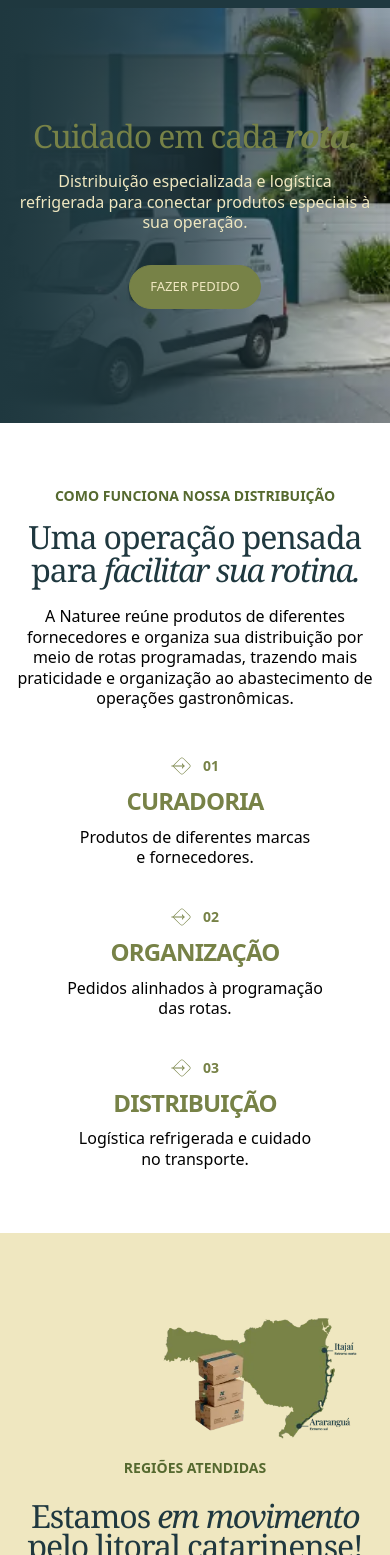
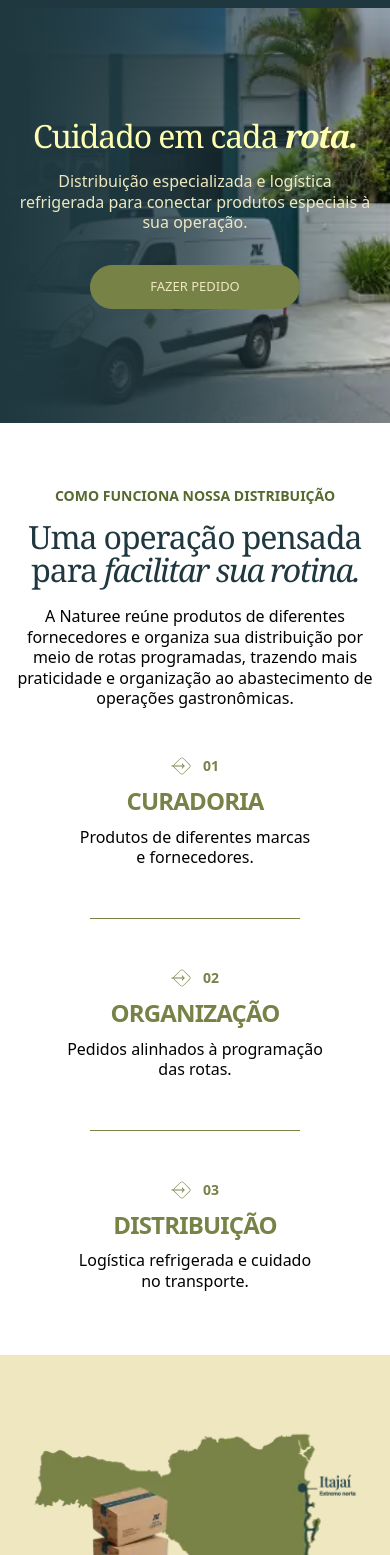
Before and after one commit to joao-pedrogomes/naturee, a React (Vite) app: page /logistica in a window 390 px wide. Shown: the part 73-1628 px from the top of the page. Built offline with nearby package versions, Linux system fonts and the light colour scheme.

Commit message:
style(logistics): phone adjustments - hero title and CTA, step dividers, whole map, card order, section spacing, banner overlap

```diff
--- a/src/pages/Logistics.tsx
+++ b/src/pages/Logistics.tsx
@@ -1,3 +1,4 @@
+import { Fragment } from 'react'
 import Icon from '@/components/icons/Icon'
 import Container from '@/components/sections/Container'
 import CtaBanner from '@/components/sections/CtaBanner'
@@ -30,10 +31,10 @@ function Logistics() {
         <Picture image={page.hero.image} priority className="absolute inset-0 -z-10 h-full w-full object-cover object-right" />
         <div className="absolute inset-0 -z-10 bg-linear-to-r from-teal via-teal/70 to-transparent md:to-50% lg:hidden" aria-hidden="true" />
         <Container className="py-16 lg:py-0 lg:pt-[calc(184*var(--u))]">
-          <Heading as="h1" text={page.hero.title} className="text-display text-olive lg:leading-[0.935] [&_strong]:font-semibold [&_strong]:italic" />
+          <Heading as="h1" text={page.hero.title} className="text-display text-olive max-sm:brightness-[2.5] lg:leading-[0.935] [&_strong]:font-semibold [&_strong]:italic" />
           <RichText text={page.hero.text} className="mt-5 text-body text-sand lg:mt-[calc(23*var(--u))] lg:leading-[1.17]" />
           <div className="mt-8 lg:mt-[calc(60*var(--u))]">
-            <CtaLink cta={page.hero.cta} variant="olive" size="sm" className="lg:w-[calc(255*var(--u))]" />
+            <CtaLink cta={page.hero.cta} variant="olive" size="sm" className="max-sm:w-[210px] lg:w-[calc(255*var(--u))]" />
           </div>
         </Container>
       </section>
@@ -45,8 +46,14 @@ function Logistics() {
           <RichText text={page.how.text} className={`mx-auto mt-5 max-w-[66ch] ${PARAGRAPH} lg:mt-[calc(36*var(--u))] lg:max-w-none`} />
           <ol className="mt-12 grid gap-10 text-left md:grid-cols-3 md:gap-0 lg:mt-[calc(66*var(--u))] lg:grid-cols-3">
             {page.how.steps.map((step, index) => (
+              <Fragment key={step.title}>
+                {/* Phones only: a 210px olive divider between the steps; equal 10px above and below it, on top of the list gap. */}
+                {index > 0 ? (
+                  <li aria-hidden="true" className="hidden max-sm:block">
+                    <hr className="mx-auto my-[10px] h-px w-[210px] border-0 bg-olive" />
+                  </li>
+                ) : null}
                 <li
-                key={step.title}
                   className={cn(
                     'grid content-start md:px-[4%] md:first:pl-0 md:last:pr-0 lg:h-[calc(233*var(--u))] lg:px-0',
                     index > 0 && 'md:border-l-2 md:border-olive',
@@ -64,15 +71,16 @@ function Logistics() {
                     <RichText text={step.text} className="mt-3 text-body text-black lg:mt-[calc(36*var(--u))] lg:leading-[1.3]" />
                   </div>
                 </li>
+              </Fragment>
             ))}
           </ol>
         </Container>
       </section>
 
-      <section className="relative bg-sand py-16 lg:h-[calc(867*var(--u))] lg:py-0">
+      <section className="relative bg-sand py-16 max-sm:pt-[44px] lg:h-[calc(867*var(--u))] lg:py-0">
         <Picture
           image={page.regions.image}
-          className="mx-auto w-full max-w-md object-contain lg:absolute lg:inset-x-0 lg:top-[calc(17*var(--u))] lg:mx-0 lg:h-[calc(795*var(--u))] lg:max-w-none lg:w-full"
+          className="mx-auto w-full max-w-md object-contain max-sm:aspect-[1.33] max-sm:w-[calc(100%-2rem)] max-sm:object-cover max-sm:object-[87%_center] lg:absolute lg:inset-x-0 lg:top-[calc(17*var(--u))] lg:mx-0 lg:h-[calc(795*var(--u))] lg:max-w-none lg:w-full"
         />
         <Container className="relative lg:pt-[calc(213*var(--u))]">
           <div className="lg:w-[calc(700*var(--u))]">
@@ -88,11 +96,12 @@ function Logistics() {
           <SectionLabel>{page.audience.label}</SectionLabel>
           <Heading text={page.audience.title} className="mx-auto mt-4 max-w-[26ch] text-title text-teal lg:mt-[calc(31*var(--u))] lg:max-w-none" />
           <RichText text={page.audience.text} className={`mx-auto mt-12 max-w-[56ch] ${PARAGRAPH} lg:mt-[calc(64*var(--u))] lg:max-w-none`} />
+          {/* On phones the second row is swapped (3rd and 4th cards trade places), which also gives the filled/outline tones a checkerboard. */}
           <ul className="mt-12 grid grid-cols-2 gap-4 lg:mt-[calc(64*var(--u))] lg:grid-cols-4 lg:gap-[calc(25*var(--u))]">
             {page.audience.items.map((item, index) => (
               <li
                 key={item.label}
-                className={cn('flex flex-col items-center justify-center gap-4 rounded-2xl px-4 py-9 lg:h-[calc(249*var(--u))] lg:gap-[calc(18*var(--u))] lg:rounded-[calc(14*var(--u))] lg:py-0', AUDIENCE_TONES[index % AUDIENCE_TONES.length])}
+                className={cn('flex flex-col items-center justify-center gap-4 rounded-2xl px-4 py-9 lg:h-[calc(249*var(--u))] lg:gap-[calc(18*var(--u))] lg:rounded-[calc(14*var(--u))] lg:py-0', AUDIENCE_TONES[index % AUDIENCE_TONES.length], index === 2 && 'max-sm:order-4', index === 3 && 'max-sm:order-3')}
               >
                 <Icon name={item.icon} className="h-9 w-auto lg:h-[calc(56*var(--u))]" />
                 <h3 className="font-sans text-lead font-semibold lg:text-[length:clamp(1.125rem,calc(32*var(--u)),3.5rem)]">{item.label}</h3>
@@ -102,7 +111,7 @@ function Logistics() {
         </Container>
       </section>
 
-      <section className="py-16 lg:py-[calc(97*var(--u))]">
+      <section className="py-16 max-sm:pt-0 lg:py-[calc(97*var(--u))]">
         <Container>
           <div className="grid gap-10 lg:grid-cols-[calc(819*var(--u))_1fr] lg:gap-0">
             <div className="lg:flex lg:flex-col lg:pl-[calc(4*var(--u))]">
@@ -130,12 +139,14 @@ function Logistics() {
         </Container>
       </section>
 
-      <section className="bg-white pb-0 lg:bg-[linear-gradient(to_bottom,white_calc(274*var(--u)),var(--teal)_0)]">
+      <section className="bg-white pb-0 max-sm:bg-[linear-gradient(to_bottom,white_calc(100%-36px),var(--teal)_0)] lg:bg-[linear-gradient(to_bottom,white_calc(274*var(--u)),var(--teal)_0)]">
         <Container>
+          <div className="max-sm:translate-y-5">
             <CtaBanner label={page.banner.label} title={page.banner.title} text={page.banner.text} image={page.banner.image} primary={page.banner.cta} />
+          </div>
         </Container>
       </section>
-      <div className="h-8 bg-teal lg:h-[calc(4*var(--u))]" aria-hidden="true" />
+      <div className="h-8 bg-teal max-sm:-mt-px max-sm:h-[calc(2rem+1px)] lg:h-[calc(4*var(--u))]" aria-hidden="true" />
     </>
   )
 }
```
Lines whose indentation alone changed are shown as unchanged.
